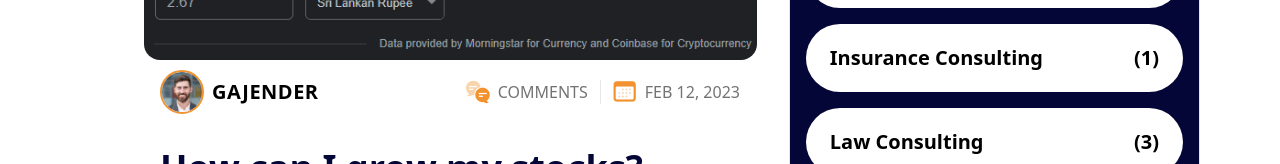
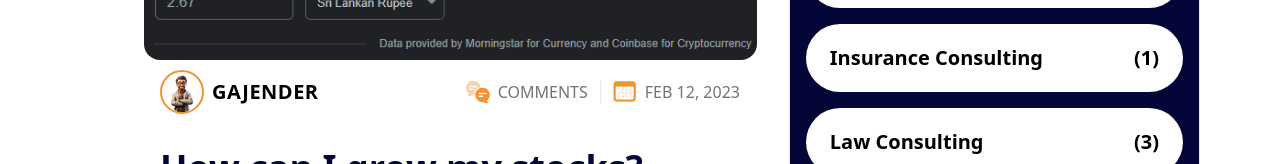
Before and after one commit to ayushsharma74/vizack.com, a Next.js app: page /blogs/blog1 in a window 1280 px wide. Shown: the part 441-605 px from the top of the page. Built offline with nearby package versions, Linux system fonts and the light colour scheme.

Commit message:
Update page.jsx

```diff
--- a/src/app/blogs/blog1/page.jsx
+++ b/src/app/blogs/blog1/page.jsx
@@ -6,12 +6,12 @@ import Upperbanner from "@/components/Upperbanner";
 import { Banner, PublisherImage, PublisherName, PublisherPublished, Title, Par, Note, Images, SubTitle, Tag, AboutPublisher} from "@/components/blogPage";
 import { useEffect } from "react";
 const img = {
-    img1: ["/assets/background/blogs/stock.png", "How can I grow my stocks?", "/assets/background/profile/p4.jpeg", " Gajender", "Feb 12, 2023"],
-    img2: ["/assets/background/blogs/apps.jpg", "Applications that must be in every android mobile", "/assets/background/profile/p1.jpeg", "Jatin Jain", "Jun 2, 2023"],
-    img3: ["/assets/background/blogs/hacking.jpg", "Hacking tips and tricks", "/assets/background/profile/p3.jpeg", "Farhan", "Jul 26, 2023"],
-    img4: ["/assets/background/blogs/ml.jpeg", "Best sites to learn Machine Learning", "/assets/background/profile/p2.jpeg", "Ayush Sharma", "Sep 19, 2023"],
-    img5: ["/assets/background/blogs/ai.jpg", "What is an Artificial Intelligence?", "/assets/background/profile/p4.jpeg", "Gajender", "Dec 29, 2023"],
-    img6: ["/assets/background/blogs/strong foundation.jpg", "Startup needs strong foundation", "/assets/background/profile/p1.jpeg", "Jatin Jain", "Feb 21, 2024"],
+    img1: ["/assets/background/blogs/stock.png", "How can I grow my stocks?","/assets/background/profile/p6.png"," Gajender", "Feb 12, 2023"],
+    img2: ["/assets/background/blogs/apps.jpg", "Applications that must be in every android mobile", "/assets/background/profile/p5.png", "Jatin Jain", "Jun 2, 2023"],
+    img3: ["/assets/background/blogs/hacking.jpg", "Hacking tips and tricks", "/assets/background/profile/p3.png", "Farhan", "Jul 26, 2023"],
+    img4: ["/assets/background/blogs/ml.jpeg", "Best sites to learn Machine Learning", "/assets/background/profile/p4.png", "Ayush Sharma", "Sep 19, 2023"],
+    img5: ["/assets/background/blogs/ai.jpg", "What is an Artificial Intelligence?", "/assets/background/profile/p1.png", "Ankita Suman", "Dec 29, 2023"],
+    img6: ["/assets/background/blogs/strong foundation.jpg", "Startup needs strong foundation", "/assets/background/profile/p2.png", "Amrita Jain", "Feb 21, 2024"],
 }
 export default function Breader() {
     return (
```
